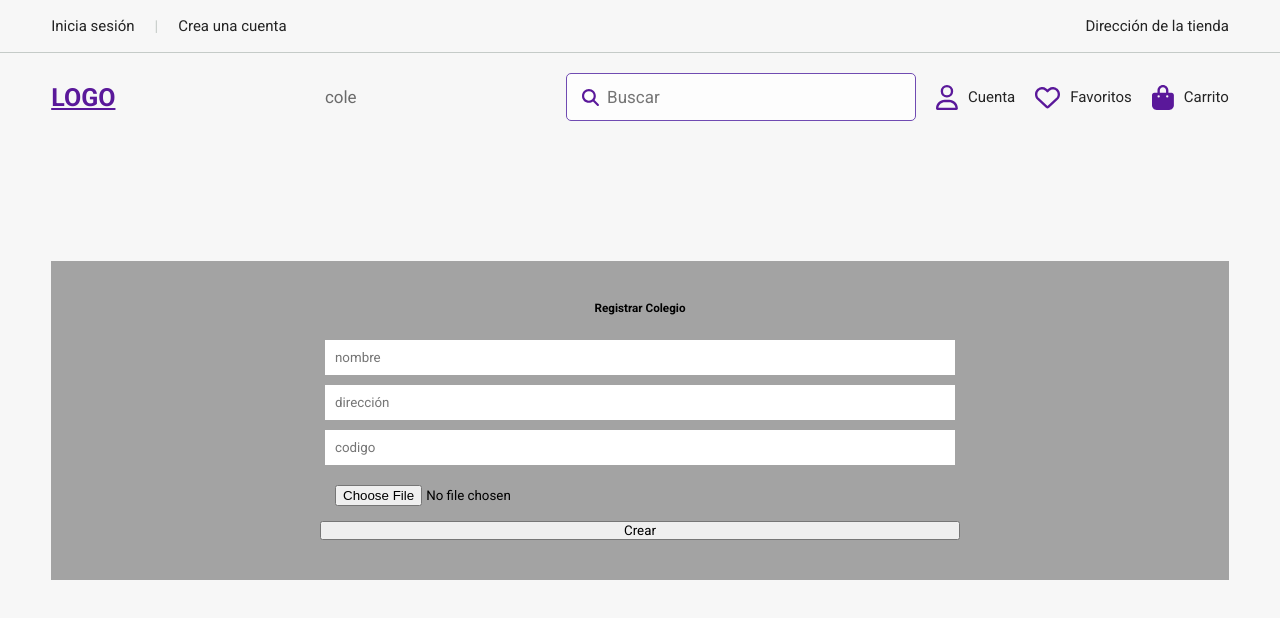
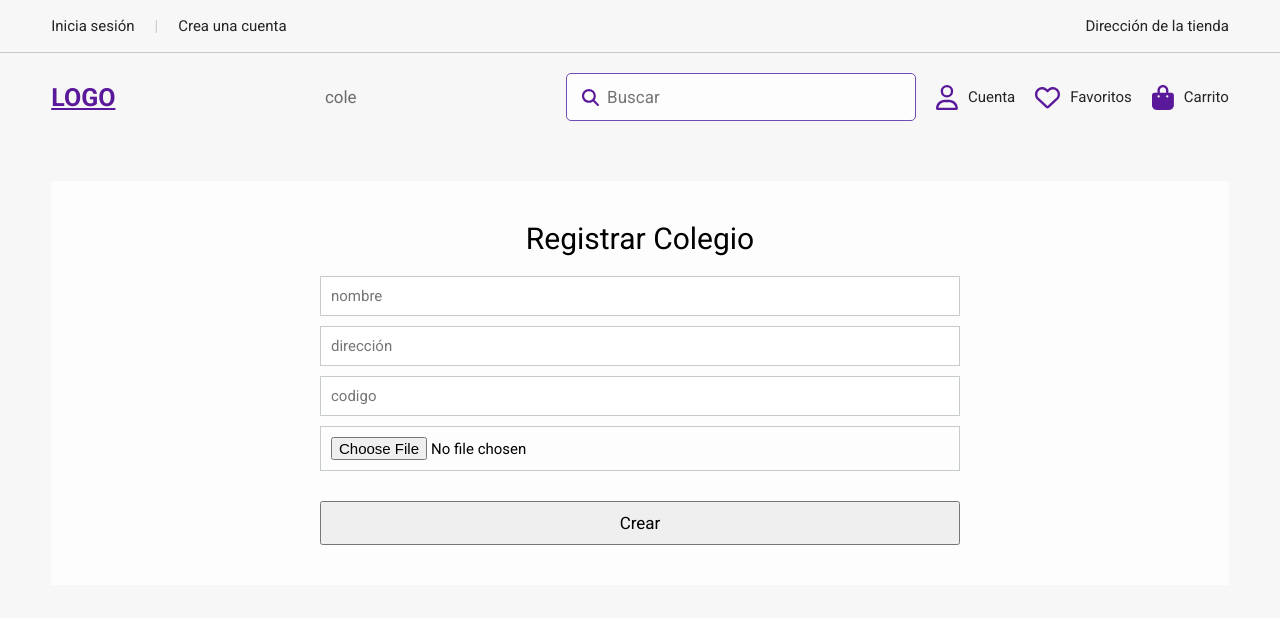
Before and after one commit to migueljarecca/escolar-plus, a React (Vite) app in the folder client/: page /school/register in a window 1280 px wide. Shown: the top 618 px of the page. Built offline with nearby package versions, Linux system fonts and the light colour scheme.

Commit message:
se da estilos al formulario de colegio

```diff
--- a/client/src/App.css
+++ b/client/src/App.css
@@ -267,10 +267,15 @@ body {
 .container-form-school {
   display: flex;
   flex-direction: column;
-  margin: 12rem 4%;
+  margin: 4rem 4%;
   padding: 4rem;
   align-items: center;
-  background: #a3a3a3;
+  background: #fdfdfd;
+}
+
+.container-form-school h3 {
+  font-size: 3rem;
+  font-weight: 400;
 }
 
 .form-school {
@@ -278,12 +283,21 @@ body {
   flex-direction: column;
   width: 50vw;
   padding-top: 2rem;
+  gap: 1rem;
 }
 
 .form-school input {
-  margin: .5rem;
   padding: 1rem;
-  border: none;
+  border: 1px solid var(--line-color);
+  font-size: 1.5rem ;
+}
+
+.form-school button {
+  padding: 1rem;
+  font-size: 1.7rem;
+  font-weight: 400;
+  margin-top: 2rem;
+  cursor: pointer;
 }
 
 /* ======================== UNIFORMS PAGE ======================== */
```
